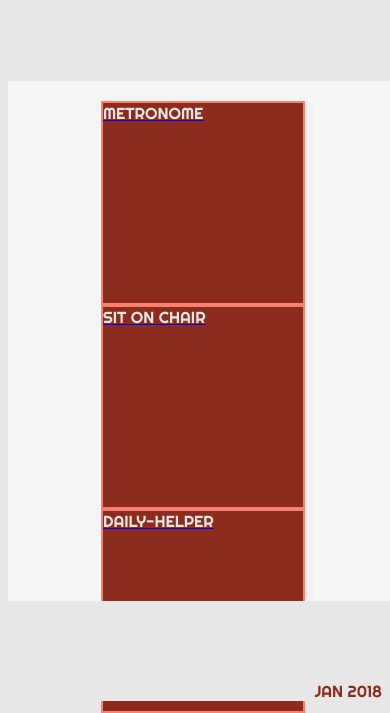
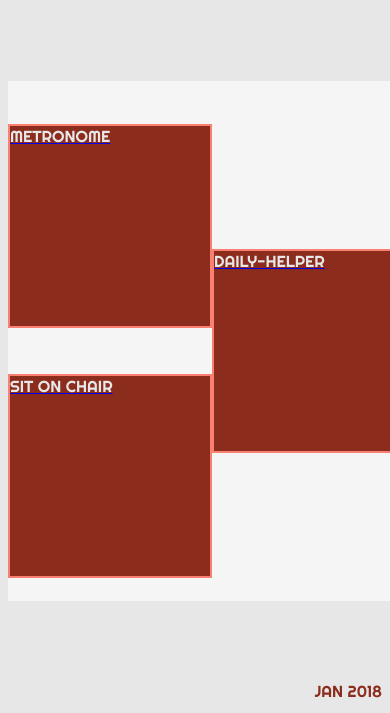
Before and after one commit to harrydeanstanton/harrydeanstanton.github.io, a plain HTML site: page index.html in a window 390 px wide. Shown: the part 177-890 px from the top of the page. Drawn offline with Linux system fonts and the light colour scheme.

Commit message:
responsive

```diff
--- a/css/style.css
+++ b/css/style.css
@@ -83,3 +83,9 @@ h1{
     display: flex;
     height: 20px;
 }
+
+@media (max-width: 480px) {
+    .projects{
+        flex-direction: column;
+    }
+}
--- a/index.html
+++ b/index.html
@@ -3,6 +3,7 @@
 <head>
     <meta charset="UTF-8">
     <link rel="stylesheet" href="./css/style.css">
+    <meta name="viewport" content="width=device-width, initial-scale=1">
     <title>Demo</title>
 
 </head>
```
